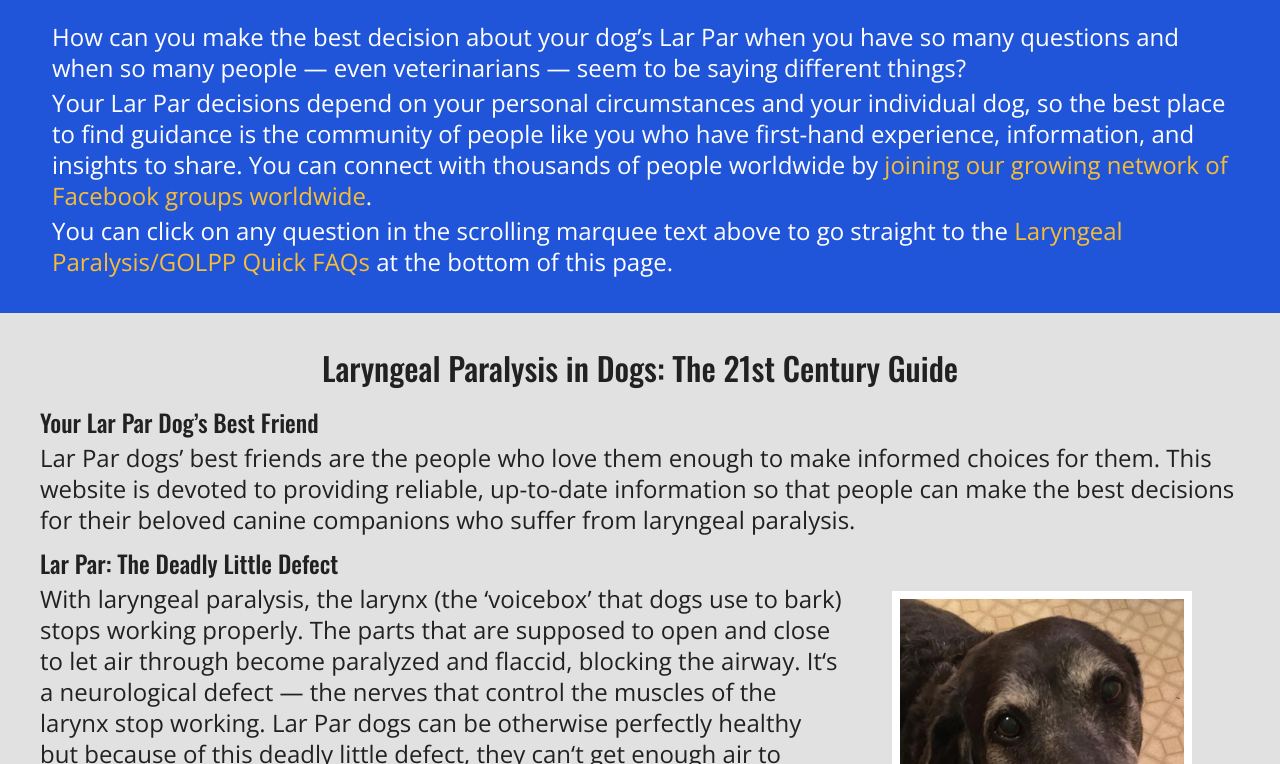
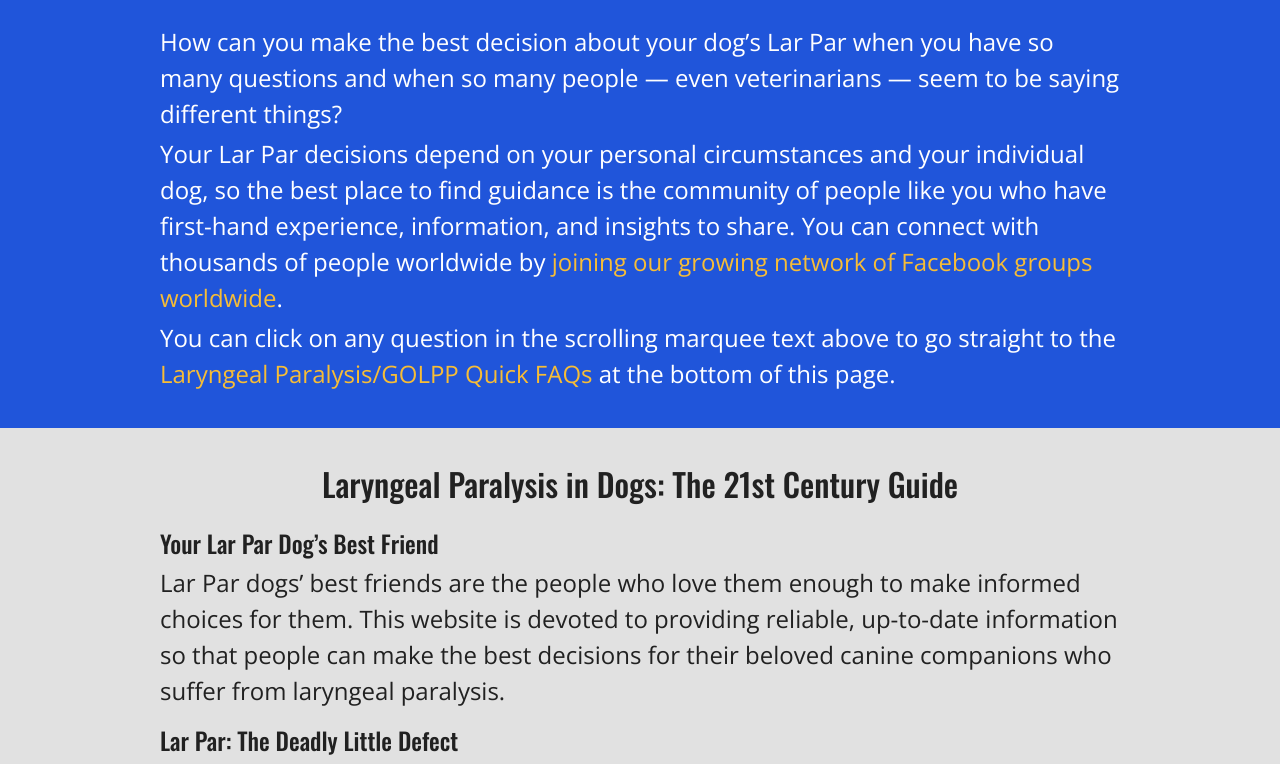
Before and after one commit to vanadu/lpl-2024, a Next.js app: page / in a window 1280 px wide. Shown: the part 1036-1800 px from the top of the page. Built offline with nearby package versions, Linux system fonts and the light colour scheme; a web font is replaced by a local one.

Commit message:
2025.01.04 CSS changes for content width and text/line height proportions

```diff
--- a/src/pages/index.js
+++ b/src/pages/index.js
@@ -183,7 +183,6 @@ const Home = ( {posts}) => {
                 </div>
               </div>
             </div>
-
 
             <div className={styles.community_content}>
                 <h3 className={styles.community_cta}>
--- a/src/styles/Home.module.scss
+++ b/src/styles/Home.module.scss
@@ -367,14 +367,15 @@ text-align: center;
     padding: 1rem 1rem;
   }
   @include tablet {
+    width: 740px;
     padding: 1rem 1.5rem;
   }
   @include desktop {
-    width: 900px;
+    width: 860px;
     padding: 0;
   }
   @include ldesktop {
-    width: 1200px;
+    width: 960px;
     display: block;
     margin: 0 auto;
     padding: 1rem 0 2rem;
@@ -882,7 +883,12 @@ text-align: center;
   color: #F7BD36;
 }
 
+// .main .community_content {
+//   background: $secondary_color;
+// }
+
 // !VA Container for CTA and community text content
+// !VA Set content width here, this is normally done in .section_content.main but community has a different bgcolor and it's easiest just to set the width to be the same here as .main than to make .main the parent of .community_content and set a different bgcolor for it.
 .community_content {
   @include mphone {
     top: 7rem;
@@ -893,18 +899,19 @@ text-align: center;
     padding: 0 .75rem 8.75rem;
   }
   @include tablet {
+    width: 740px;
     top: 8.75rem;
-    padding: 0 .75rem 10.5rem;
+    padding: 0 1.5rem 10.5rem;
   }
   @include desktop {
     top: 10rem;
-    width: 900px;
-    padding: 0 .75rem 11.5rem;
+    width: 860px;
+    padding: 0 0 11.5rem;
   }
   @include ldesktop {
     top: 11rem;
-    width: 1200px;
-    padding: 0 .75rem 13rem;
+    width: 960px;
+    padding: 0 0 13rem;
   }
   position: relative;
   top: 6.5rem;
--- a/src/styles/variables.scss
+++ b/src/styles/variables.scss
@@ -83,17 +83,17 @@ $ldesktopMobileMenuBg: 75px;
 
 // !VA Main Head H1
 $rootXXLFontSize: 1.375rem;
-$rootXXLLineHeight: 1.688rem;
+$rootXXLLineHeight: 1.938rem;
 $mphoneXXLFontSize: 1.438rem;
-$mphoneXXLLineHeight: 1.75rem;
+$mphoneXXLLineHeight: 2rem;
 $lphoneXXLFontSize: 1.5rem;
-$lphoneXXLLineHeight: 1.875rem;
-$tabletXXLFontSize: 1.613rem;
-$tabletXXLLineHeight: 1.938rem;
+$lphoneXXLLineHeight: 2.125rem;
+$tabletXXLFontSize: 1.625rem;
+$tabletXXLLineHeight: 2.25rem;
 $desktopXXLFontSize: 1.75rem;
-$desktopXXLLineHeight: 2.063rem;
+$desktopXXLLineHeight: 2.375rem;
 $ldesktopXXLFontSize: 2rem;
-$ldesktopXXLLineHeight: 2.313rem;
+$ldesktopXXLLineHeight: 2.5rem;
 
 // !VA Header Slug
 $rootXLFontSize: 1.188rem;
@@ -109,34 +109,19 @@ $desktopSlugLineHeight: 2.938rem;
 $ldesktopXLFontSize: 1.938rem;
 $ldesktopSlugLineHeight: 2.25rem;
 
-
-// !VA Subhead h2
+// !VA Text Content, subhead h2
 $rootLargeFontSize: 1.063rem;
-$rootLargeLineHeight: 1.313rem;
+$rootLargeLineHeight: 1.5rem;
 $mphoneLargeFontSize: 1.125rem;
-$mphoneLargeLineHeight: 1.438rem;
+$mphoneLargeLineHeight: 1.625rem;
 $lphoneLargeFontSize: 1.188rem;
-$lphoneLargeLineHeight: 1.5rem;
+$lphoneLargeLineHeight: 1.688rem;
 $tabletLargeFontSize: 1.25rem;
-$tabletLargeLineHeight: 1.575rem;
+$tabletLargeLineHeight: 1.875rem;
 $desktopLargeFontSize: 1.313rem;
-$desktopLargeLineHeight: 1.688rem;
-$ldesktopLargeFontSize: 1.438rem;
-$ldesktopLargeLineHeight: 1.813rem;
-
-// !VA Text Content
-$rootLargeFontSize: 1.063rem;
-$rootLargeLineHeight: 1.375rem;
-$mphoneLargeFontSize: 1.125rem;
-$mphoneLargeLineHeight: 1.438rem;
-$lphoneLargeFontSize: 1.188rem;
-$lphoneLargeLineHeight: 1.5rem;
-$tabletLargeFontSize: 1.25rem;
-$tabletLargeLineHeight: 1.625rem;
-$desktopLargeFontSize: 1.313rem;
-$desktopLargeLineHeight: 1.813rem;
+$desktopLargeLineHeight: 1.938rem;
 $ldesktopLargeFontSize: 1.5rem;
-$ldesktopLargeLineHeight: 1.938rem;
+$ldesktopLargeLineHeight: 2.25rem;
 
 // Nav Menu
 // !VA Text Content
@@ -149,13 +134,13 @@ $ldesktopMenuLineHeight: 1.688rem;
 
 // Blog Post Listing Link
 $rootNormalFontSize: 1rem;
-$rootNormalLineHeight: 1.313rem;
+$rootNormalLineHeight: 1.438rem;
 $mphoneNormalFontSize: 1.063rem;
-$mphoneNormalLineHeight: 1.375rem;
+$mphoneNormalLineHeight: 1.575rem;
 $lphoneNormalFontSize: 1.125rem;
-$lphoneNormalLineHeight: 1.438rem;
+$lphoneNormalLineHeight: 1.688rem;
 $tabletNormalFontSize: 1.188rem;
-$tabletNormalLineHeight: 1.5rem;
+$tabletNormalLineHeight: 1.75rem;
 $desktopNormalFontSize: 1.25rem;
 $desktopNormalLineHeight: 1.625rem;
 $ldesktopNormalFontSize: 1.313rem;
@@ -163,40 +148,40 @@ $ldesktopNormalLineHeight: 1.875rem;
 
 // !VA Consent Form
 $rootSmallFontSize: .938rem;
-$rootSmallLineHeight: 1.063rem;
+$rootSmallLineHeight: 1.375rem;
 $mphoneSmallFontSize: 1rem;
-$mphoneSmallLineHeight: 1.188rem;
+$mphoneSmallLineHeight: 1.438rem;
 $lphoneSmallFontSize: 1.063rem;
-$lphoneSmallLineHeight: 1.375rem;
+$lphoneSmallLineHeight: 1.5rem;
 $tabletSmallFontSize: 1.125em;
-$tabletSmallLineHeight: 1.5rem;
+$tabletSmallLineHeight: 1.575rem;
 $desktopSmallFontSize: 1.188rem;
-$desktopSmallLineHeight: 1.313rem;
+$desktopSmallLineHeight: 1.625rem;
 $ldesktopSmallFontSize: 1.25rem;
-$ldesktopSmallLineHeight: 1.575rem;
+$ldesktopSmallLineHeight: 1.813rem;
 
 
 // !VA Table cells
 $rootXSFontSize: .913rem;
-$rootXSLineHeight: 1.125rem;
+$rootXSLineHeight: 1.313rem;
 $mphoneXSFontSize: 1rem;
-$mphoneXSLineHeight: 1.25rem;
+$mphoneXSLineHeight: 1.438rem;
 $lphoneXSFontSize: 1.063rem;
-$lphoneXSLineHeight: 1.313rem;
+$lphoneXSLineHeight: 1.5rem;
 $tabletXSFontSize: 1.125rem;
-$tabletXSLineHeight: 1.438rem;
+$tabletXSLineHeight: 1.575rem;
 $desktopXSFontSize: 1.25rem;
-$desktopXSLineHeight: 1.588rem;
+$desktopXSLineHeight: 1.625rem;
 $ldesktopXSFontSize: 1.313rem;
-$ldesktopXSLineHeight: 1.625rem;
+$ldesktopXSLineHeight: 1.688rem;
 
-// ShowMore link text
+// ShowMore link text, list item text
 $rootShowmoreFontSize: 1.063rem;
-$rootShowmoreLineHeight: 1.25rem;
+$rootShowmoreLineHeight: 1.438rem;
 $mphoneShowmoreFontSize: 1.125rem;
 $mphoneShowmoreLineHeight: 1.5rem;
 $lphoneShowmoreFontSize: 1.188rem;
-$lphoneShowmoreLineHeight: 1.5rem;
+$lphoneShowmoreLineHeight: 1.575rem;
 $tabletShowmoreFontSize: 1.25rem;
 $tabletShowmoreLineHeight: 1.688rem;
 $desktopShowmoreFontSize: 1.313rem;
@@ -206,14 +191,14 @@ $ldesktopShowmoreLineHeight: 1.938rem;
 
 // !VA Footnotes
 $rootXXSFontSize: .875rem;
-$rootXXSLineHeight: 1rem;
+$rootXXSLineHeight: 1.25rem;
 $mphoneXXSFontSize: .938rem;
-$mphoneXXSLineHeight: 1.063rem;
+$mphoneXXSLineHeight: 1.313rem;
 $lphoneXXSFontSize: .938rem;
-$lphoneXXSLineHeight: 1.063rem;
+$lphoneXXSLineHeight: 1.313rem;
 $tabletXXSFontSize: 1rem;
-$tabletXXSLineHeight: 1.118rem;
+$tabletXXSLineHeight: 1.375rem;
 $desktopXXSFontSize: 1.063rem;
-$desktopXXSLineHeight: 1.25rem;
+$desktopXXSLineHeight: 1.438rem;
 $ldesktopXXSFontSize: 1.118rem;
-$ldesktopXXSLineHeight: 1.313rem;
+$ldesktopXXSLineHeight: 1.5rem;
```
Lines whose indentation alone changed are shown as unchanged.
